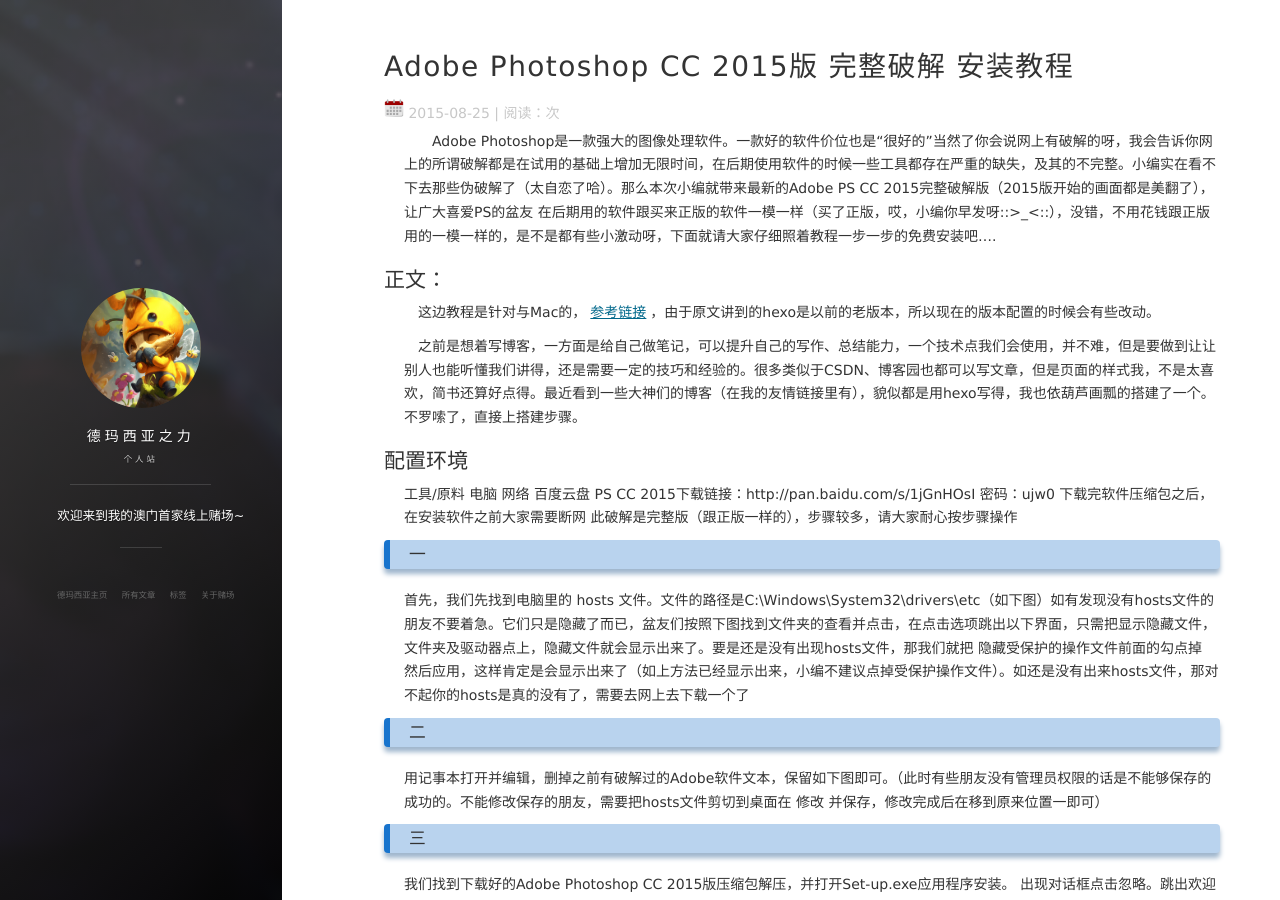
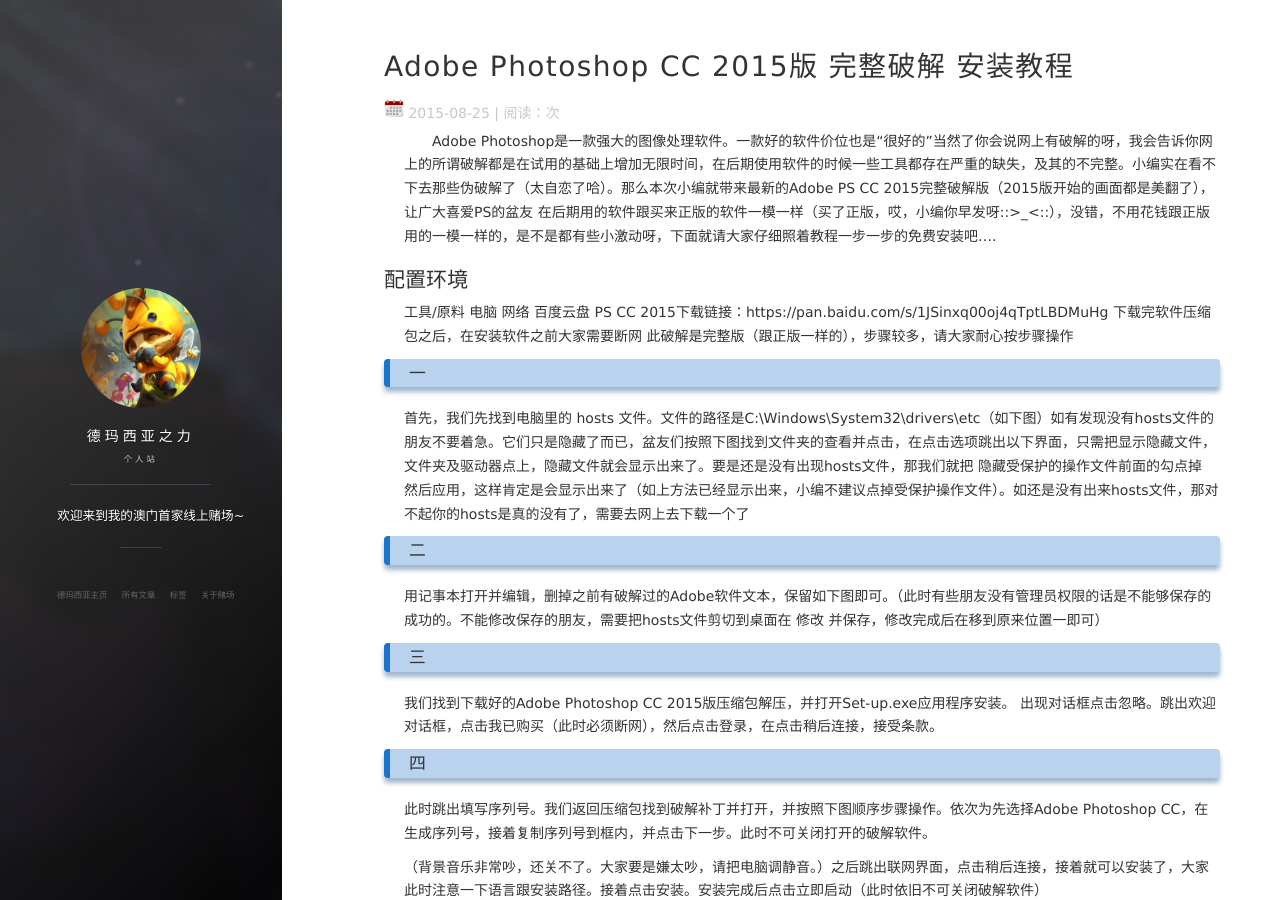
Before and after one commit to xitingji/xitingji, a Jekyll site: the page built from _posts/2015-08-25-pscc.md, in a window 1280 px wide and 900 px high. Built offline with Jekyll 4.4.1, drawn with Linux system fonts in a browser that asks for light colours; nearby versions of some CDN libraries; comment, search, counter and statistics services are not loaded.

Commit message:
Update 2015-08-25-pscc.md

```diff
--- a/_posts/2015-08-25-pscc.md
+++ b/_posts/2015-08-25-pscc.md
@@ -8,16 +8,10 @@
 
 　　Adobe Photoshop是一款强大的图像处理软件。一款好的软件价位也是“很好的”当然了你会说网上有破解的呀，我会告诉你网上的所谓破解都是在试用的基础上增加无限时间，在后期使用软件的时候一些工具都存在严重的缺失，及其的不完整。小编实在看不下去那些伪破解了（太自恋了哈）。那么本次小编就带来最新的Adobe PS CC 2015完整破解版（2015版开始的画面都是美翻了），让广大喜爱PS的盆友 在后期用的软件跟买来正版的软件一模一样（买了正版，哎，小编你早发呀::>_<::），没错，不用花钱跟正版用的一模一样的，是不是都有些小激动呀，下面就请大家仔细照着教程一步一步的免费安装吧....
 
-
-## 正文：
-　这边教程是针对与Mac的，[参考链接](http://ibruce.info/2013/11/22/hexo-your-blog/?utm_source=tuicool)，由于原文讲到的hexo是以前的老版本，所以现在的版本配置的时候会有些改动。
-
-　之前是想着写博客，一方面是给自己做笔记，可以提升自己的写作、总结能力，一个技术点我们会使用，并不难，但是要做到让让别人也能听懂我们讲得，还是需要一定的技巧和经验的。很多类似于CSDN、博客园也都可以写文章，但是页面的样式我，不是太喜欢，简书还算好点得。最近看到一些大神们的博客（在我的友情链接里有），貌似都是用hexo写得，我也依葫芦画瓢的搭建了一个。不罗嗦了，直接上搭建步骤。
-
 ## 配置环境
 工具/原料
 电脑 网络 百度云盘
-PS CC 2015下载链接：http://pan.baidu.com/s/1jGnHOsI 密码：ujw0
+PS CC 2015下载链接：https://pan.baidu.com/s/1JSinxq00oj4qTptLBDMuHg
 下载完软件压缩包之后，在安装软件之前大家需要断网
 此破解是完整版（跟正版一样的），步骤较多，请大家耐心按步骤操作
 
```
